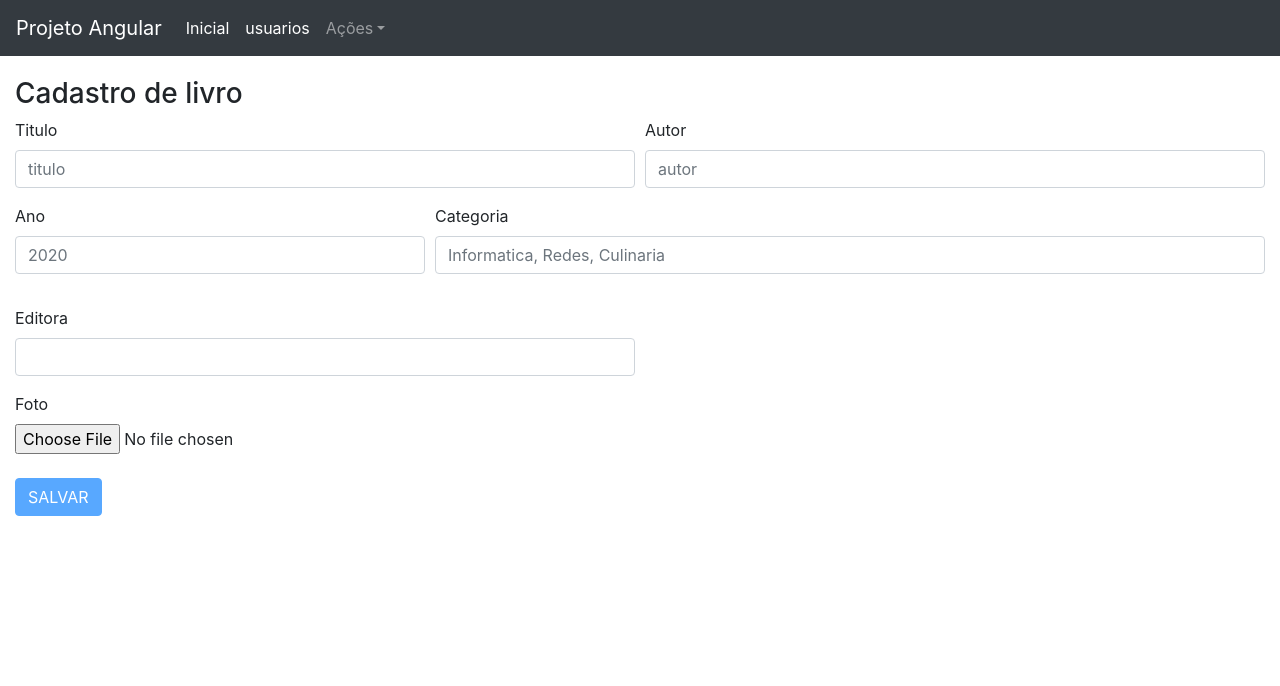
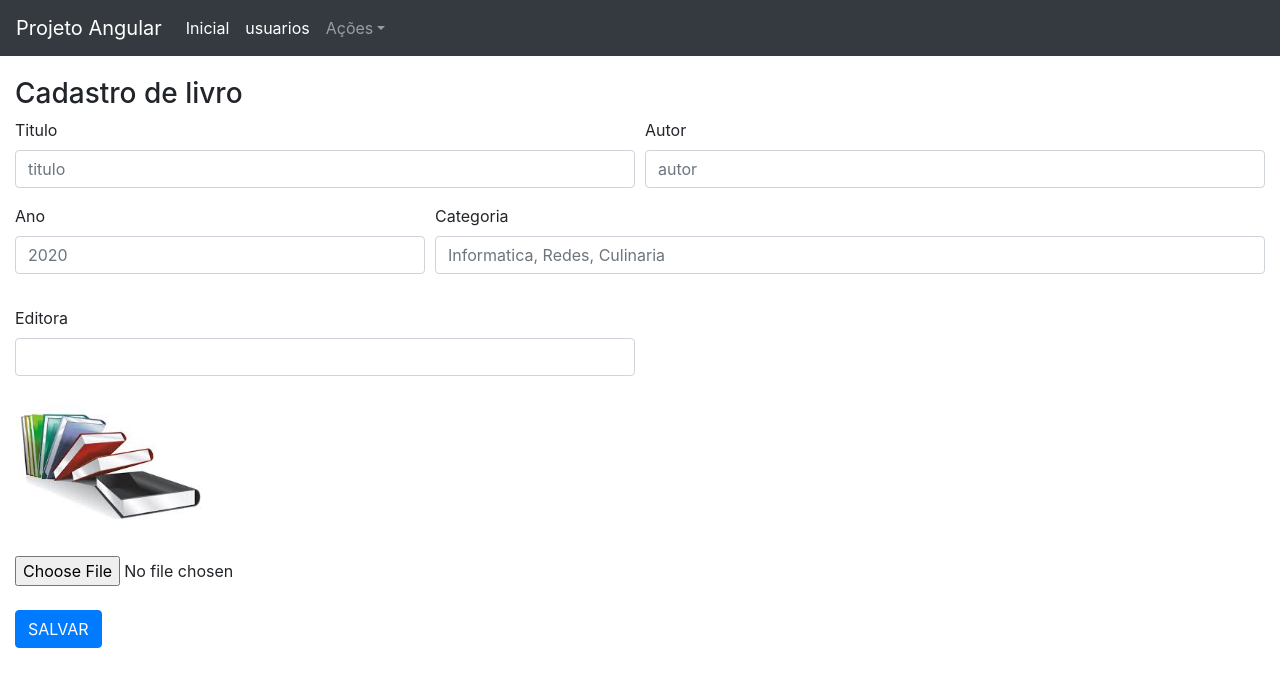
Before and after one commit to evalton2017/FrontEnd_biblioteca, an Angular app: page /livro/cadastro in a window 1280 px wide. Shown: the top 686 px of the page. Built offline with nearby package versions, Linux system fonts and the light colour scheme; no server answers.

Commit message:
alterar e buscar livro

```diff
--- a/src/app/livro/cadastrar/cadastrar.component.html
+++ b/src/app/livro/cadastrar/cadastrar.component.html
@@ -30,11 +30,10 @@
     </div>
     <div class="row">
       <div class="form-group col-md-4">
-        <label for="inputState">Foto</label>
-        <img  id="imagem" [src]="imgURL || livro.foto" with="118px" height="140px" *ngIf="imgURL">
+        <img  id="imagem" [src]="imgURL || livro.foto || 'assets/img/livros.jpg'" with="118px" height="140px" >
+        <br/><br/>
           <div class="custom-file">
-            <input type="file" accept='image/*' id="foto" name="foto" [(ngModel)]="livro.foto"
-              (change)="visualizarImagem($event)" required>
+            <input type="file" id="foto" name="foto"  (change)="visualizarImagem($event)" required>
         </div>
       </div>
     </div>
--- a/src/app/livro/cadastrar/cadastrar.component.ts
+++ b/src/app/livro/cadastrar/cadastrar.component.ts
@@ -3,6 +3,7 @@ import { NgForm } from '@angular/forms';
 import { Livro } from 'src/app/model/livro.model';
 import { LivroService } from 'src/app/service/livro.service';
 import { Router, ActivatedRoute, Params } from '@angular/router';
+import { empty } from 'rxjs';
 
 @Component({
   selector: 'app-cadastrar',
@@ -25,10 +26,13 @@ export class CadastrarComponent implements OnInit {
   ngOnInit() {
     this.livro=new Livro();
     this.route.params.subscribe((id:Params)=>{
-      if(id){
+      if(id.id!=undefined){
         this.livroService.buscarPorId(id.id)
             .subscribe(response=>{
-              console.log(response);
+              if(response){
+                this.livro=response;
+              }
+
             })
       }
     })
--- a/src/app/livro/livro.component.html
+++ b/src/app/livro/livro.component.html
@@ -8,7 +8,7 @@
                 placeholder="Digite sua pesquisa" >
         </div>
         </div>
-        <div class="col-md 4" style="padding-top:3.4%;">
+        <div class="col-md 4" style="padding-top:32px;">
             <button type="submit" class="btn btn-primary" (click)="pesquisar()">Pesquisar</button>
         </div>
     </div>
@@ -16,7 +16,7 @@
 <div class="row">
     <div class="col-md-4" *ngFor="let l of livros">
         <div class="card" style="width: 18rem;">
-            <img class="card-img-top" [src]="l.foto" alt="Card image cap" width="100px" height="330px">
+            <img class="card-img-top" [src]="l.foto || 'assets/img/livros.jpeg'" alt="Card image cap" width="25px" height="250px">
             <div class="card-body">
               <h5 class="card-title">{{l.titulo}}</h5>
               <p class="card-text">descrição</p>
```
